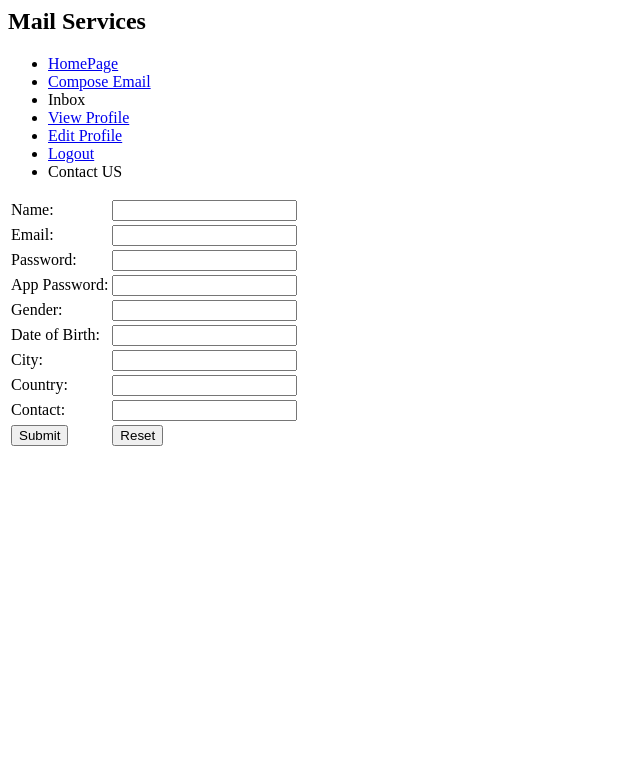
After one commit to OmarShahen/Company-Mailer-Project, a Flask app: template templates/editProfileForm.html in a window 1280 px wide. The commit adds this page. Shown: the top 783 px of the page, without its empty margins (0-640 px from the left). Run offline with Flask 2, Linux system fonts and the light colour scheme; the template is opened without the code that fills it, so the values that code supplies are empty.

Commit message:
User can View and Edit his profile

```diff
--- a/Main.py
+++ b/Main.py
@@ -81,6 +81,49 @@ def Validation():
     else:
         return '<h1>Failed</h1>'
 
+@app.route('/View profile')
+def view_profile():
+    for user in allUsers:
+        if user.get_email() == session['email'] and user.get_password() == session['password']:
+            return render_template('ViewProfile.html',user = user)
+
+@app.route('/EditProfileForm', methods = ['POST','GET'])
+def set_new_attributes():
+    for user in allUsers:
+        if user.get_password() == session['password'] and user.get_email() == session['email']:
+            return render_template("editProfileForm.html", user = user)
+
+@app.route('/Edited' , methods = ['POST'])
+def edit_profile():
+
+    if request.method == "POST":
+        new_name = request.form['user_name']
+        new_email = request.form['user_email']
+        new_password = request.form['user_password']
+        new_appPassword = request.form['user_appPassword']
+        new_gender = request.form['user_gender']
+        new_dateOfBirth = request.form['user_birthDate']
+        new_city = request.form['user_city']
+        new_country = request.form['user_country']
+        new_contact = request.form['user_contact']
+
+        for user in allUsers:
+            if user.get_password() == session['password'] and user.get_email() == session['email']:
+                user.set_name(new_name)
+                user.set_email(new_email)
+                user.set_password(new_password)
+                user.set_appPassword(new_appPassword)
+                user.set_gender(new_gender)
+                user.set_dateOfBirth(new_dateOfBirth)
+                user.set_city(new_city)
+                user.set_country(new_country)
+                user.set_contact(new_contact)
+                return "<h1>Edited Successfully</h1>"
+        return "<h1>Does not Exist</h1>"
+
+
+
+
 @app.route('/logout')
 def logout():
 
--- a/templates/composeEmail.html
+++ b/templates/composeEmail.html
@@ -7,6 +7,8 @@
         <li><a href = '/'>HomePage</a></li>
         <li><a href = '/composeEmail'>Compose Email</a></li>
         <li>Inbox</li>
+        <li><a href = '/View profile'>View Profile</a></li>
+        <li><a href = '/EditProfileForm'>Edit Profile</a></li>
         <li><a href = '/logout'>Logout</a></li>
         <li>Contact US</li>
     </ul>
--- /dev/null
+++ b/templates/editProfileForm.html
@@ -0,0 +1,32 @@
+<html>
+    <head>
+        <title></title>
+    </head>
+    <body>
+        <h2>Mail Services</h2>
+        <ul>
+            <li><a href = '/'>HomePage</a></li>
+            <li><a href = '/composeEmail'>Compose Email</a></li>
+            <li>Inbox</li>
+            <li><a href = '/View profile'>View Profile</a></li>
+            <li><a href = '/EditProfileForm'>Edit Profile</a></li>
+            <li><a href = '/logout'>Logout</a></li>
+            <li>Contact US</li>
+        </ul>
+
+        <form method="POST" action = "http://localhost:5000/Edited">
+            <table>
+                <tr><td>Name: </td><td><input type = "text" name = "user_name" value = "{{user.get_name()}}"></td></tr>
+            <tr><td>Email: </td><td><input type="email" name = "user_email" value = "{{user.get_email()}}"></td></tr>
+            <tr><td>Password: </td><td><input type = "password" name = "user_password" value = "{{user.get_password()}}"></td></tr>
+            <tr><td>App Password: </td><td><input type = "password" name = "user_appPassword" value = "{{user.get_appPassword()}}"></td></tr>
+            <tr><td>Gender: </td><td><input type = "text" name = "user_gender" value = "{{user.get_gender()}}"></td></tr>
+            <tr><td>Date of Birth: </td><td><input type = "text" name = "user_birthDate" value = "{{user.get_dateOfBirth()}}"></td></tr>
+            <tr><td>City: </td><td><input type = "text" name = "user_city" value = "{{user.get_city()}}"></td></tr>
+            <tr><td>Country: </td><td><input type = "text" name = "user_country" value ="{{user.get_country()}}"></td></tr>
+            <tr><td>Contact: </td><td><input type = "text" name = "user_contact" value ="{{user.get_contact()}}"></td></tr>
+            <tr><td><input type="submit" value = "Submit"></td><td><input type = "reset" value = "Reset"></td></tr>
+        </table>
+        </form>
+    </body>
+</html>
--- a/templates/userPage.html
+++ b/templates/userPage.html
@@ -8,6 +8,8 @@
     <li><a href = '/'>HomePage</a></li>
     <li><a href = '/composeEmail'>Compose Email</a></li>
     <li>Inbox</li>
+    <li><a href = '/View profile'>View Profile</a></li>
+    <li><a href = '/EditProfileForm'>Edit Profile</a></li>
     <li><a href = '/logout'>Logout</a></li>
     <li>Contact US</li>
 </ul>
```
Also changed, not shown: templates/ViewProfile.html (added, +26 -0 lines), Users/youssef/sent/2017-08-18_22.43.21.jpg (added), 1 other file.
